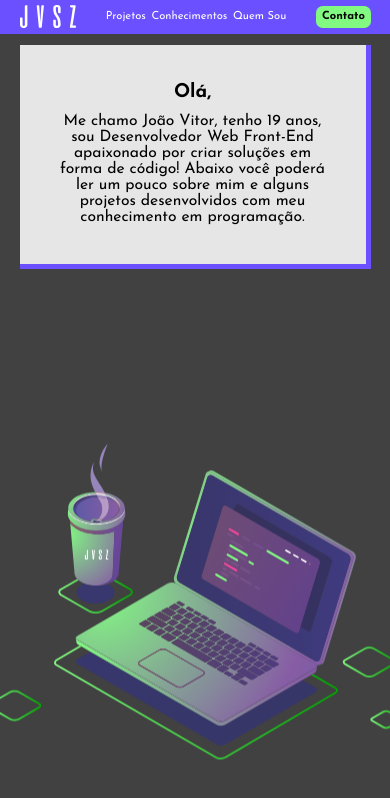
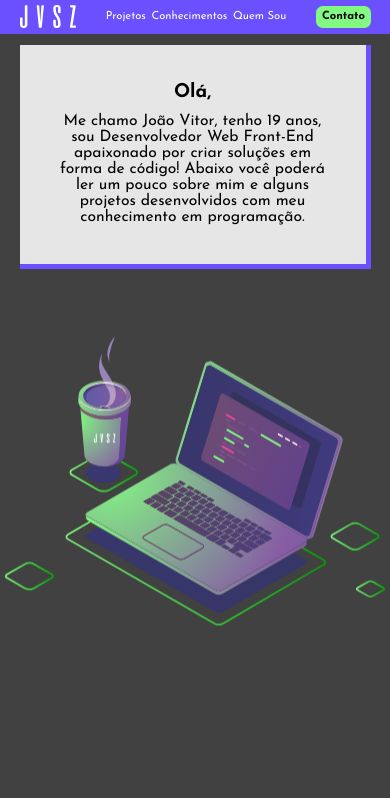
Before and after one commit to joaovsz/portfolio-2022, a React (Vite) app: page / in a window 390 px wide. Shown: the top 798 px of the page. Built offline with nearby package versions, Linux system fonts and the light colour scheme.

Commit message:
flex start apresentation

```diff
--- a/src/global.css
+++ b/src/global.css
@@ -97,8 +97,10 @@ main{
   html{
     font-size:.7rem;
   }
+
   #Apresentation .Container{
     flex-direction:column;
+    justify-content:flex-start;
   }
   #Apresentation .Container .description-card{
     left:0;
@@ -106,4 +108,8 @@ main{
     width:90vw;
     border-radius:0px;
   }
+  #Apresentation .Container .img-pc{
+    height:55%;
+  }
+
 }
```
